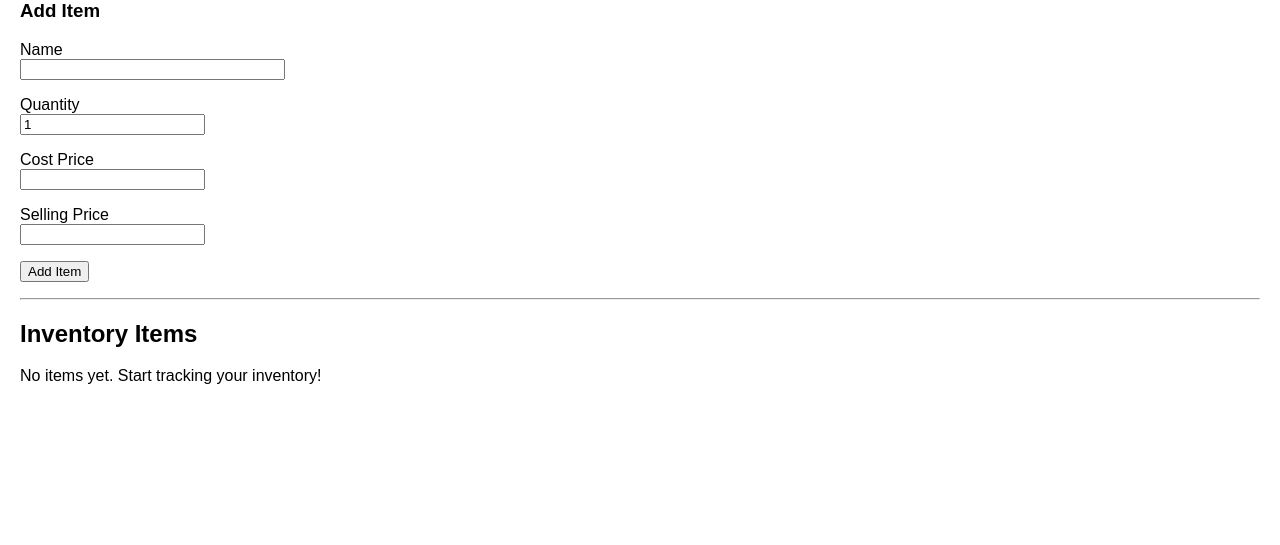
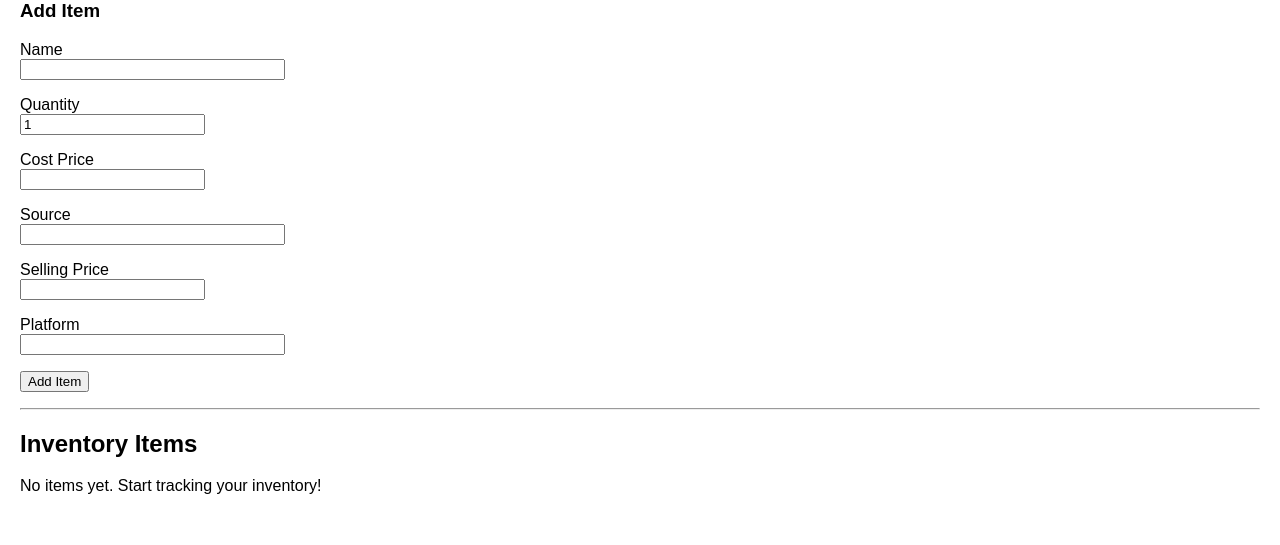
Before and after one commit to krice78/pinkattic-tracker, a Flask app: page / in a window 1280 px wide. Shown: the part 255-800 px from the top of the page. Run offline with Flask 3, Linux system fonts and the light colour scheme; the visitor is signed in with stand-in values (Sample User, id 1); data that the repository does not hold is empty.

Commit message:
added source and platform columns to DB and form

```diff
--- a/app/models.py
+++ b/app/models.py
@@ -49,6 +49,7 @@ class Item(db.Model):
     name = db.Column(db.String(255), nullable=False)
     quantity = db.Column(db.Integer, default=1, nullable=False)
     cost_price = db.Column(db.Numeric(10, 2), nullable=False)  # What you paid
+    source = db.Column(db.String(255), nullable=True)  # Where you got it (thrift store, etc)
     selling_price = db.Column(db.Numeric(10, 2), nullable=True)  # What you're selling for
     platform = db.Column(db.String(255), nullable=True)  # Etsy eBay, Poshmark, etc
     sold = db.Column(db.Boolean, default=False)
--- a/app/routes/items.py
+++ b/app/routes/items.py
@@ -15,7 +15,9 @@ class ItemForm(FlaskForm):
     name = StringField("Name", validators=[DataRequired()])
     quantity = IntegerField("Quantity", validators=[DataRequired(), NumberRange(min=1)], default=1)
     cost_price = DecimalField("Cost Price", validators=[DataRequired()], places=2)
+    source = StringField("Source", validators=[Optional()])
     selling_price = DecimalField("Selling Price", validators=[Optional()], places=2)
+    platform = StringField("Platform", validators=[Optional()])
     submit = SubmitField("Add Item")
 
 
@@ -32,7 +34,9 @@ def add_item():
         name=form.name.data.strip(),
         quantity=int(form.quantity.data),
         cost_price=Decimal(form.cost_price.data),
-        selling_price=Decimal(form.selling_price.data) if form.selling_price.data is not None else None
+        source=form.source.data.strip() if form.source.data else None,
+        selling_price=Decimal(form.selling_price.data) if form.selling_price.data is not None else None,
+        platform=form.platform.data.strip() if form.platform.data else None
     )
 
     db.session.add(item)
--- a/app/templates/dashboard.html
+++ b/app/templates/dashboard.html
@@ -62,7 +62,9 @@
       <p>{{ form.name.label }}<br>{{ form.name(size=30) }}</p>
       <p>{{ form.quantity.label }}<br>{{ form.quantity() }}</p>
       <p>{{ form.cost_price.label }}<br>{{ form.cost_price() }}</p>
+      <p>{{ form.source.label }}<br>{{ form.source(size=30) }}</p>
       <p>{{ form.selling_price.label }}<br>{{ form.selling_price() }}</p>
+      <p>{{ form.platform.label }}<br>{{ form.platform(size=30) }}</p>
       <p>{{ form.submit() }}</p>
     </form>
     <hr>
```
